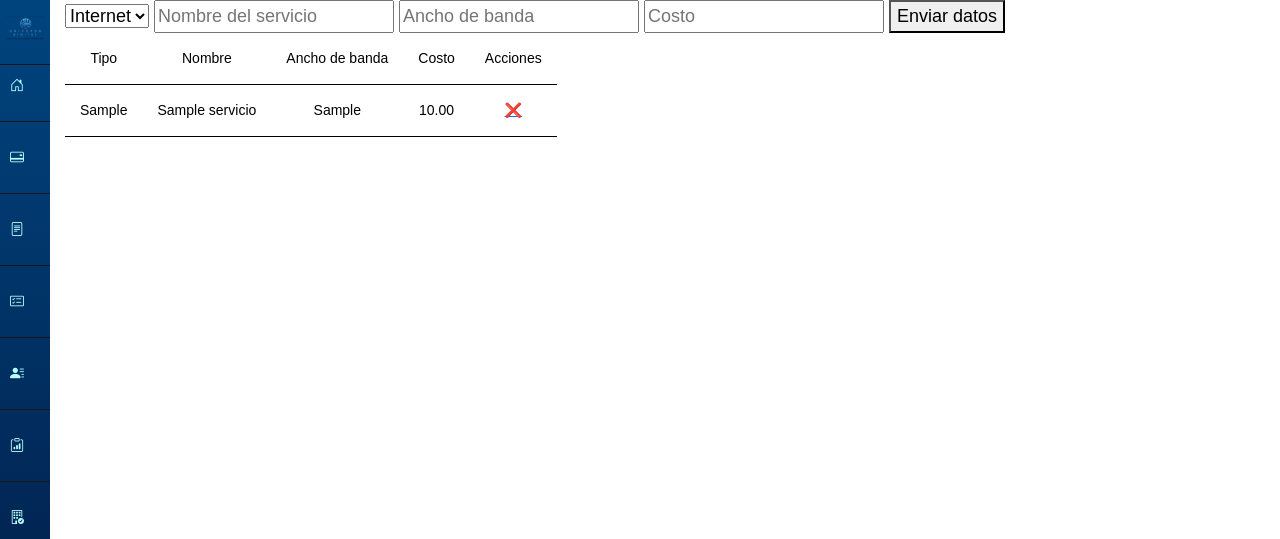
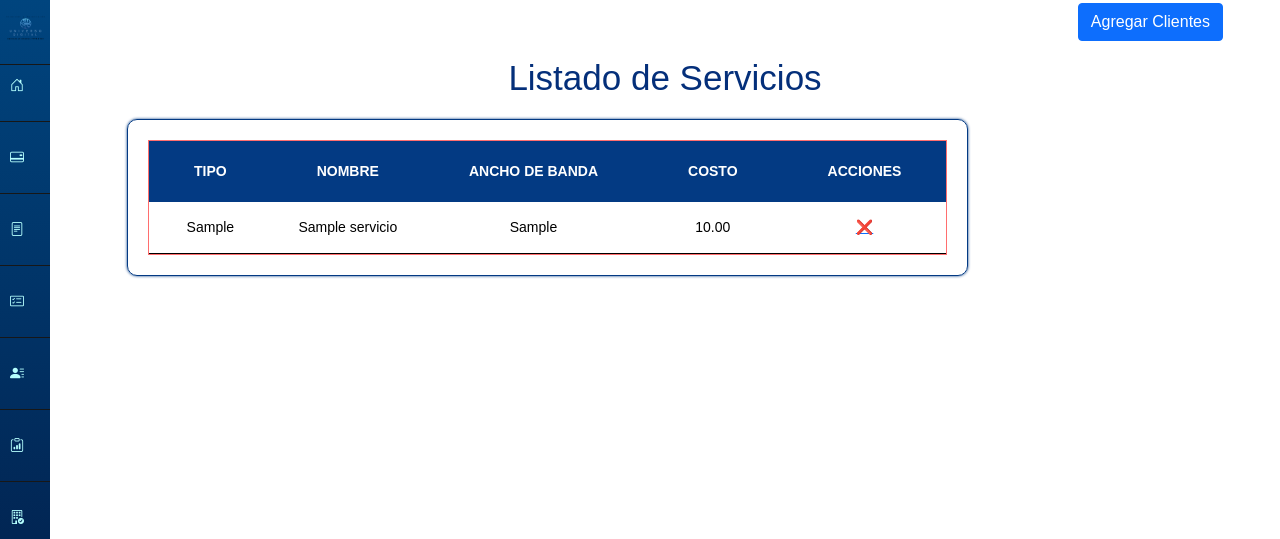
Before and after one commit to CodiceGT/UniversoDig, a Django app: page /servicios/ in a window 1280 px wide. Shown: the part 59-598 px from the top of the page. Run offline with Django 4.2, Linux system fonts and the light colour scheme; a user stored in the database is signed in; tables that the repository leaves empty hold one stand-in row (values such as "Sample post"); some libraries are stand-ins or nearby versions.

Commit message:
modulo servicios

```diff
--- a/apps/home/static/css/menu.css
+++ b/apps/home/static/css/menu.css
@@ -30,6 +30,7 @@ body{
 #main-container{
     color: rgb(173, 5, 5);
     padding-left: 15px;
+    padding: 3px;
 }
 
 #menu{
--- a/apps/home/templates/servicios.html
+++ b/apps/home/templates/servicios.html
@@ -1,33 +1,102 @@
 {% extends 'menu.html' %}
 {% block contenido %}
+<div class="modal fade" id="exampleModal" tabindex="-1" aria-labelledby="exampleModalLabel" aria-hidden="true">
+    <div class="modal-dialog">
+      <div class="modal-content">
+        <div class="modal-header">
+          <h5 class="modal-title" id="exampleModalLabel">Agregar nuevo cliente</h5>
+          <button type="button" class="btn-close" data-bs-dismiss="modal" aria-label="Close"></button>
+        </div>
         <form action="{% url 'home:nuevoservicio' %}" method="post">
             {% csrf_token %}
+        <div class="modal-body">
+            <div class="mb-3">
+              <label for="recipient-name" class="col-form-label">Tipo</label>
               <select name="tipo" id="">
                 <option value="Internet">Internet</option>
                 <option value="TV">TV</option>
             </select>
-    <input type="text" name='nombre' placeholder="Nombre del servicio">
-    <input type="text" name='ancho_banda' placeholder="Ancho de banda">
-    <input type="number" step="0.10" name='costo' placeholder="Costo">
-    <button type="submit">Enviar datos</button>
+            </div>
+            <div class="mb-3">
+                <label for="recipient-name" class="col-form-label">Nombre</label>
+                <input type="text" class="form-control" id="recipient-name" name='nombre'>
+            </div>
+            <div class="mb-3">
+                <label for="recipient-name" class="col-form-label">Ancho de banda</label>
+                <input type="text" class="form-control" id="recipient-name" name='ancho_banda'>
+            </div>
+            <div class="mb-3">
+                <label for="recipient-name" class="col-form-label">Costo</label>
+                <input type="number" step="0.10" class="form-control" id="recipient-name" name='costo'>
+            </div>
+        </div>
+        <div class="modal-footer">
+          <button type="button" class="btn btn-secondary" data-bs-dismiss="modal">Close</button>
+          <button type="submit" class="btn btn-primary">Añadir</button>
+        </div>
     </form>
+      </div>
+    </div>
+  </div>
 
-<table>
+<div class="container">
+    <div class="table-responsive-lg">
+        <p align="right">
+            <button type="button" class="btn btn-primary" data-bs-toggle="modal" data-bs-target="#exampleModal" data-bs-whatever="@mdo">Agregar Clientes</button>
+            </p>
+        <h1 class="title-container">
+            Listado de Servicios
+        </h1>
+            <div id="center">
+                <div class="outer-wrapper">
+                    <div class="contenido-tabla table-wrapper">
+                        <table class="table-fill">
+                            <thead>
                                 <tr>
-        <td>Tipo</td>
-        <td>Nombre</td>
-        <td>Ancho de banda</td>
-        <td>Costo</td>
-        <td>Acciones</td>
+                                    <th>
+                                        tipo
+                                    </th>
+                                    <th>
+                                        Nombre
+                                    </th>
+                                    <th>
+                                        Ancho de banda
+                                    </th>
+                                    <th>
+                                        Costo
+                                    </th>
+                                    <th>
+                                        Acciones
+                                    </th>
                                 </tr>
+                            </thead>
+                            <tbody class="fontfamily">
                                 {% for servicio in servicios %}
                                 <tr>
-        <td>{{servicio.tipo}}</td>
-        <td>{{servicio.nombre}}</td>
-        <td>{% if servicio.ancho_banda != None %}{{servicio.ancho_banda}}{% endif %}</td>
-        <td>{{servicio.costo}}</td>
-        <td><a href="{% url 'home:borrarservicio' servicio.id %}">❌</a></td>
+                                    <td class="text-left">
+                                        {{servicio.tipo}}
+                                    </td>
+                                    <td class="text-left">
+                                        {{servicio.nombre}}
+                                    </td>
+                                    <td class="text-left">
+                                        {% if servicio.ancho_banda != None %}{{servicio.ancho_banda}}{% endif %}
+                                    </td>
+                                    <td class="text-left">
+                                        {{servicio.costo}}
+                                    </td>
+                                    <td class="text-left">
+                                        <a href="{% url 'home:borrarservicio' servicio.id %}">❌</a>
+                                    </td>
                                 </tr>
                                 {% endfor %}
+                            </tbody>
                         </table>
+                    </div>
+                </div>
+            </div>
+    </div>
+</div>
+
+
 {% endblock contenido %}
```
Lines whose indentation alone changed are shown as unchanged.
